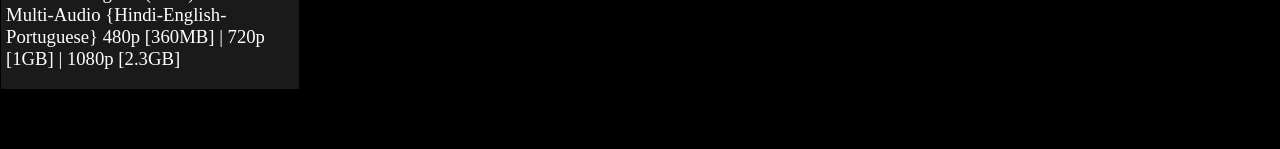
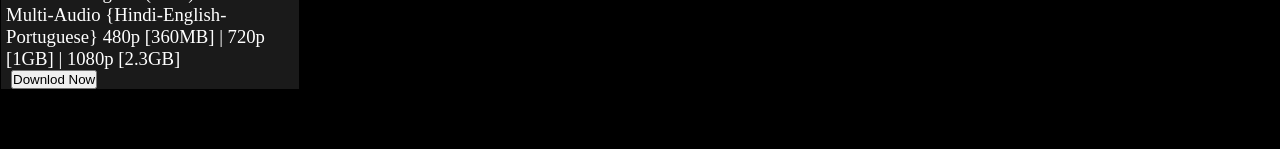
Before and after one commit to indexdxd/-s, a plain HTML site: page index.html in a window 1280 px wide. Shown: the part 730-879 px from the top of the page. Drawn offline with nearby package versions, Linux system fonts and the light colour scheme.

Commit message:
Update index.html
added index.html

```diff
--- a/index.html
+++ b/index.html
@@ -34,6 +34,7 @@
             <div id="im2">
                 <div id="hero-image2"></div>
                 <h3 id="Thor"><i class="ri-clapperboard-fill" id="id"></i> Download [18+] Burning Betrayal – Netflix Original (2024) WEB-DL Multi-Audio {Hindi-English-Portuguese} 480p [360MB] | 720p [1GB] | 1080p [2.3GB]</h3>
+           <a href=""><button id="btn2">Downlod Now</button></a>
             </div>
             <div id="im3">
                 <div id="hero-image3"></div>
```
